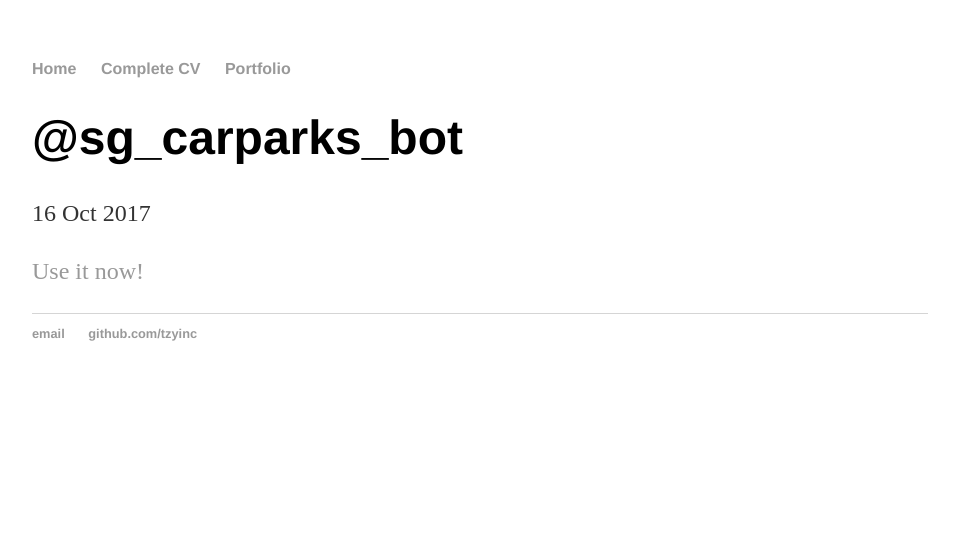
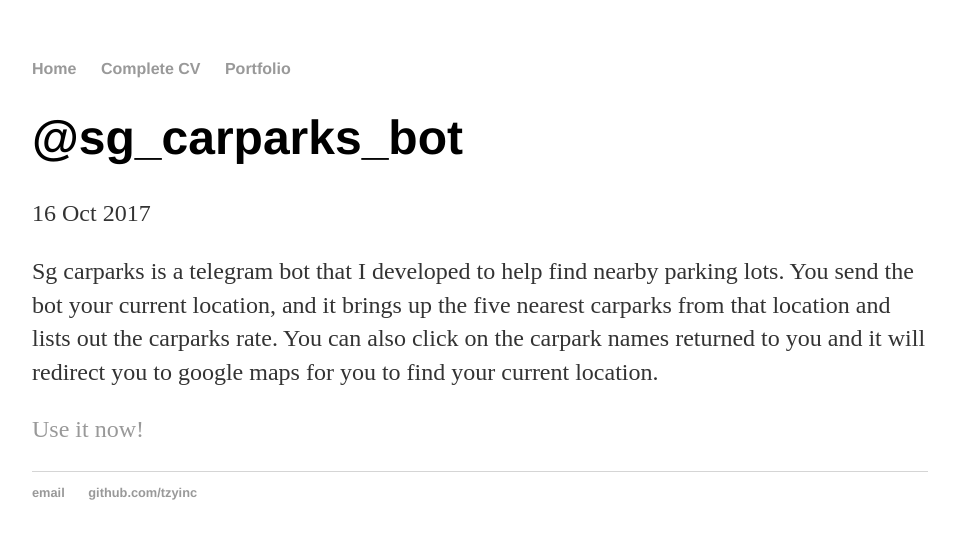
Before and after one commit to Tzyinc/tzyinc.github.io, a Jekyll site: the page built from _posts/2017-10-16-sg-carparks.md, in a window 1280 px wide. Shown: the top 539 px of the page, without its empty margins (160-1119 px from the left). Built offline with Jekyll 4.4.1, drawn with Linux system fonts in a browser that asks for light colours.

Commit message:
Added content

```diff
--- a/_posts/2017-10-16-sg-carparks.md
+++ b/_posts/2017-10-16-sg-carparks.md
@@ -3,4 +3,7 @@ layout: posts
 title: "@sg_carparks_bot"
 date: 2017-10-16
 ---
+
+Sg carparks is a telegram bot that I developed to help find nearby parking lots. You send the bot your current location, and it brings up the five nearest carparks from that location and lists out the carparks rate. You can also click on the carpark names returned to you and it will redirect you to google maps for you to find your current location.
+
 [Use it now!](https://t.me/sg_carparks_bot)
```
